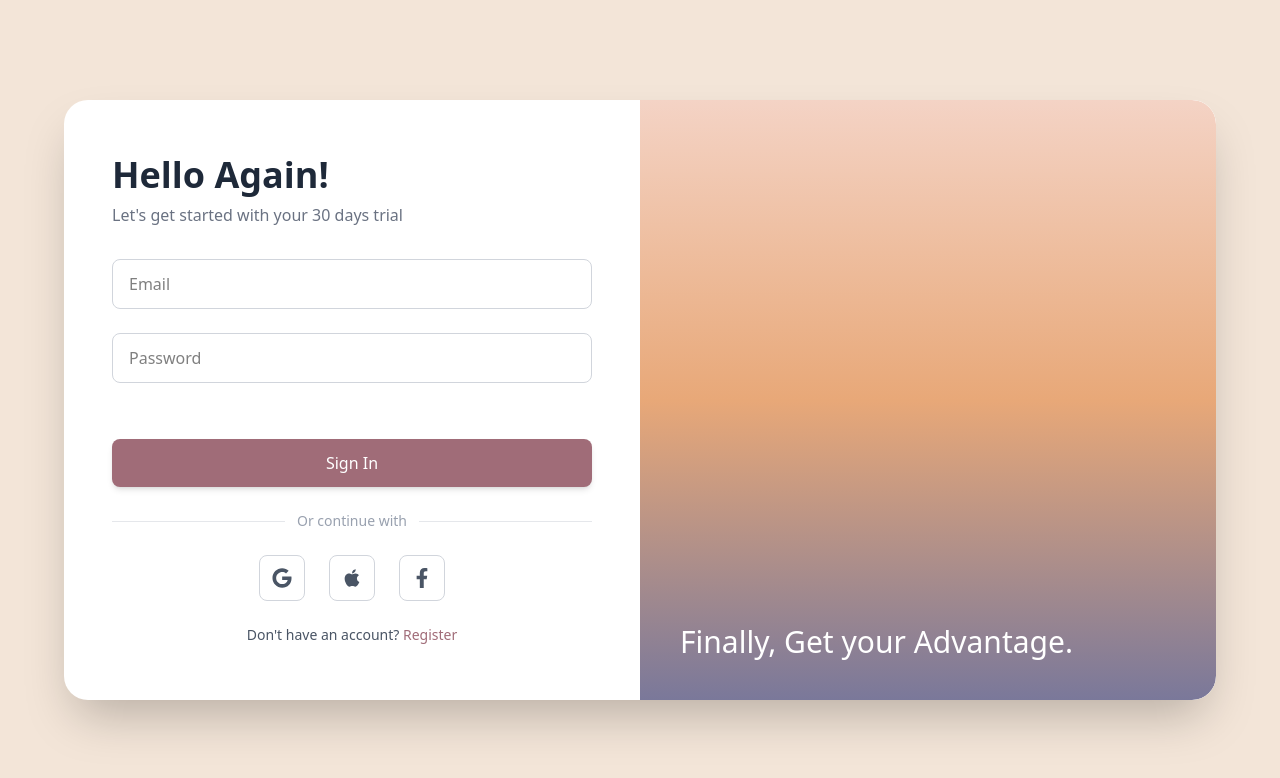
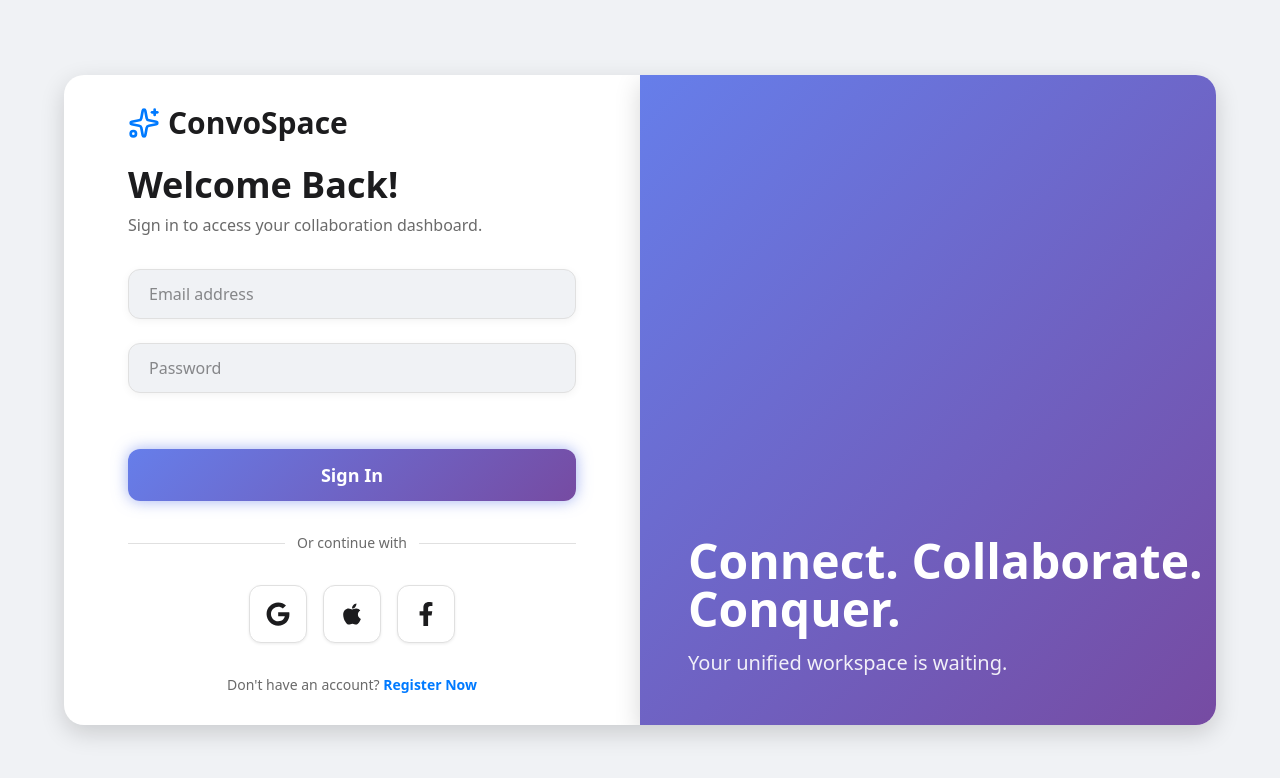
Before and after one commit to akshatx03x/ConvoSpace, a React (Vite) app in the folder frontend/: page /login in a window 1280 px wide. Shown: the top 778 px of the page. Built offline with nearby package versions, Linux system fonts and the light colour scheme.

Commit message:
Ui of login and register fixed

```diff
--- a/frontend/src/components/Auth/Login.jsx
+++ b/frontend/src/components/Auth/Login.jsx
@@ -1,7 +1,53 @@
+// Login.jsx (UI Redesign - Premium Login Screen)
 import React, { useState } from "react";
 import { Link, useNavigate } from "react-router-dom";
 import { FaGoogle, FaApple, FaFacebookF } from "react-icons/fa";
 import axios from "axios";
+import { Sparkles, Loader } from 'lucide-react';
+
+// Design Tokens (Using the consistent set)
+const DESIGN_TOKENS = {
+  colors: {
+    primary: '#007AFF',       // Brighter Blue
+    primaryDark: '#005ACF',
+    secondary: '#FF4500',     // Orange-red
+    tertiary: '#AF52DE',      // Purple
+    surface: '#FFFFFF',       // Pure white
+    surfaceElevated: '#F0F2F5', // Lightest grey (used as page BG)
+    surfaceHighlight: '#E0E5EC', // Slightly darker
+    border: '#E0E0E0',        // Light border
+    text: {
+      primary: '#1C1C1E',     // Darkest grey
+      secondary: '#6A6A6A',   // Medium grey
+      placeholder: '#A0A0A0',
+      white: '#FFFFFF'
+    },
+    // The shared accent gradient from VideoCalling
+    accentGradient: 'linear-gradient(135deg, #667eea 0%, #764ba2 100%)',
+  },
+  shadows: {
+    sm: '0px 1px 3px rgba(0, 0, 0, 0.08)',
+    md: '0px 4px 12px rgba(0, 0, 0, 0.12)',
+    lg: '0px 8px 24px rgba(0, 0, 0, 0.16)',
+    input: '0px 2px 8px rgba(0, 0, 0, 0.05)',
+    glow: '0 0 15px rgba(102, 126, 234, 0.6)',
+  },
+  radius: {
+    sm: '8px',
+    md: '12px',
+    lg: '20px',
+    xl: '30px',
+    full: '9999px',
+  }
+};
+
+const PRIMARY_COLOR = DESIGN_TOKENS.colors.primary;
+const PRIMARY_TEXT = DESIGN_TOKENS.colors.text.primary;
+const SECONDARY_TEXT = DESIGN_TOKENS.colors.text.secondary;
+const ELEVATED_BG = DESIGN_TOKENS.colors.surfaceElevated;
+const SURFACE_BG = DESIGN_TOKENS.colors.surface;
+const BORDER_COLOR = DESIGN_TOKENS.colors.border;
+const ACCENT_GRADIENT = DESIGN_TOKENS.colors.accentGradient;
 
 function Login() {
   const [formData, setFormData] = useState({
@@ -12,6 +58,7 @@ function Login() {
   const [loading, setLoading] = useState(false);
   const navigate = useNavigate();
 
+  // --- START: Functionality (UNCHANGED) ---
   const handleChange = (e) => {
     setFormData({ ...formData, [e.target.name]: e.target.value });
   };
@@ -36,19 +83,39 @@ function Login() {
       setLoading(false);
     }
   };
+  // --- END: Functionality (UNCHANGED) ---
+
 
   return (
-    <div className="min-h-screen flex items-center justify-center bg-[#F3E5D8] p-4 sm:p-8">
+    <div
+      className="min-h-screen flex items-center justify-center p-4 sm:p-8"
+      style={{ backgroundColor: ELEVATED_BG }}
+    >
 
-      <div className="flex w-full max-w-6xl h-[600px] bg-white rounded-3xl shadow-2xl overflow-hidden">
+      <div
+        className="flex w-full max-w-6xl h-auto lg:h-[650px] rounded-xl shadow-lg overflow-hidden"
+        style={{
+          backgroundColor: SURFACE_BG,
+          boxShadow: DESIGN_TOKENS.shadows.lg,
+          borderRadius: DESIGN_TOKENS.radius.lg
+        }}
+      >
 
-        <div className="w-full lg:w-1/2 p-12 flex flex-col justify-center">
+        {/* Left Section: Login Form */}
+        <div className="w-full lg:w-1/2 p-8 sm:p-12 md:p-16 flex flex-col justify-center">
 
-          <h1 className="text-4xl font-semibold mb-2 text-gray-800">
-            Hello Again!
-          </h1>
-          <p className="text-gray-500 mb-8">
-            Let's get started with your 30 days trial
+          <div className="flex items-center mb-6">
+            <Sparkles size={32} style={{ color: PRIMARY_COLOR }} className="mr-2" />
+            <h1 className="text-3xl font-extrabold" style={{ color: PRIMARY_TEXT }}>
+              ConvoSpace
+            </h1>
+          </div>
+
+          <h2 className="text-4xl font-semibold mb-2" style={{ color: PRIMARY_TEXT }}>
+            Welcome Back!
+          </h2>
+          <p className="mb-8" style={{ color: SECONDARY_TEXT }}>
+            Sign in to access your collaboration dashboard.
           </p>
 
           <form onSubmit={handleSubmit} className="space-y-6">
@@ -56,8 +123,15 @@ function Login() {
               <input
                 type="email"
                 name="email"
-                placeholder="Email"
-                className="w-full px-4 py-3 border border-gray-300 rounded-lg focus:outline-none focus:ring-1 focus:ring-gray-400"
+                placeholder="Email address"
+                className="w-full px-5 py-3 border rounded-xl focus:outline-none focus:ring-2"
+                style={{
+                  borderColor: BORDER_COLOR,
+                  backgroundColor: ELEVATED_BG,
+                  color: PRIMARY_TEXT,
+                  boxShadow: DESIGN_TOKENS.shadows.input,
+                  '--tw-ring-color': PRIMARY_COLOR
+                }}
                 value={formData.email}
                 onChange={handleChange}
                 required
@@ -69,57 +143,84 @@ function Login() {
                 type="password"
                 name="password"
                 placeholder="Password"
-                className="w-full px-4 py-3 border border-gray-300 rounded-lg focus:outline-none focus:ring-1 focus:ring-gray-400"
+                className="w-full px-5 py-3 border rounded-xl focus:outline-none focus:ring-2"
+                style={{
+                  borderColor: BORDER_COLOR,
+                  backgroundColor: ELEVATED_BG,
+                  color: PRIMARY_TEXT,
+                  boxShadow: DESIGN_TOKENS.shadows.input,
+                  '--tw-ring-color': PRIMARY_COLOR
+                }}
                 value={formData.password}
                 onChange={handleChange}
                 required
               />
             </div>
 
-            {error && <p className="text-red-500 text-sm">{error}</p>}
+            {error && <p className="text-red-500 text-sm font-medium">{error}</p>}
 
             <button
               type="submit"
-              className="w-full py-3 mt-8 text-white bg-[#A06C78] rounded-lg font-medium hover:bg-[#8B5C67] transition disabled:opacity-50 shadow-md"
+              className="w-full py-3 mt-8 text-white rounded-xl font-bold text-lg transition-all duration-200 hover:scale-[1.01] disabled:opacity-50"
+              style={{
+                background: ACCENT_GRADIENT,
+                boxShadow: DESIGN_TOKENS.shadows.glow
+              }}
               disabled={loading}
             >
-              {loading ? "Signing In..." : "Sign In"}
+              {loading ? (
+                <Loader size={24} className="animate-spin mx-auto" />
+              ) : (
+                "Sign In"
+              )}
             </button>
           </form>
-          <div className="flex items-center my-6">
-            <hr className="flex-grow border-gray-200" />
-            <span className="px-3 text-gray-400 text-sm">Or continue with</span>
-            <hr className="flex-grow border-gray-200" />
+
+          {/* Divider */}
+          <div className="flex items-center my-8">
+            <hr className="flex-grow" style={{ borderColor: BORDER_COLOR }} />
+            <span className="px-3 text-sm" style={{ color: SECONDARY_TEXT }}>
+              Or continue with
+            </span>
+            <hr className="flex-grow" style={{ borderColor: BORDER_COLOR }} />
           </div>
 
-          <div className="flex justify-center space-x-6">
-            <button className="p-3 border border-gray-300 rounded-lg hover:bg-gray-50 transition">
-              <FaGoogle className="w-5 h-5 text-gray-600" />
-            </button>
-            <button className="p-3 border border-gray-300 rounded-lg hover:bg-gray-50 transition">
-              <FaApple className="w-5 h-5 text-gray-600" />
-            </button>
-            <button className="p-3 border border-gray-300 rounded-lg hover:bg-gray-50 transition">
-              <FaFacebookF className="w-5 h-5 text-gray-600" />
-            </button>
+          {/* Social Auth Buttons */}
+          <div className="flex justify-center space-x-4">
+            <SocialAuthButton icon={FaGoogle} label="Google" />
+            <SocialAuthButton icon={FaApple} label="Apple" />
+            <SocialAuthButton icon={FaFacebookF} label="Facebook" />
           </div>
 
-          <p className="text-sm text-center text-gray-600 mt-6">
+          <p className="text-sm text-center mt-8" style={{ color: SECONDARY_TEXT }}>
             Don't have an account?{" "}
-            <Link to="/register" className="text-[#A06C78] hover:underline">
-              Register
+            <Link
+              to="/register"
+              className="font-semibold"
+              style={{ color: PRIMARY_COLOR, textDecoration: 'none' }}
+              onMouseEnter={(e) => e.currentTarget.style.textDecoration = 'underline'}
+              onMouseLeave={(e) => e.currentTarget.style.textDecoration = 'none'}
+            >
+              Register Now
             </Link>
           </p>
         </div>
-        <div className="hidden lg:block lg:w-1/2 p-10 relative rounded-r-3xl"
-             style={{
-               backgroundImage: 'linear-gradient(to top, #7A789A, #E8A878, #F4D3C5)',
-               backgroundSize: 'cover',
-               backgroundPosition: 'center',
-             }}
+
+        {/* Right Section: Promotional Gradient Panel */}
+        <div
+          className="hidden lg:block lg:w-1/2 p-12 relative"
+          style={{
+            background: ACCENT_GRADIENT,
+            boxShadow: DESIGN_TOKENS.shadows.lg,
+          }}
         >
-          <div className="absolute bottom-10 left-10 text-white">
-             <h2 className="text-3xl font-light">Finally, Get your Advantage.</h2>
+          <div className="absolute bottom-12 left-12 text-white">
+            <h2 className="text-5xl font-bold mb-4">
+              Connect. Collaborate. Conquer.
+            </h2>
+            <p className="text-xl font-light opacity-90">
+              Your unified workspace is waiting.
+            </p>
           </div>
         </div>
       </div>
@@ -127,4 +228,15 @@ function Login() {
   );
 }
 
+// Helper component for styled social auth buttons
+const SocialAuthButton = ({ icon: Icon, label }) => (
+    <button
+        className="p-4 border rounded-xl transition-all duration-200 hover:scale-105 active:scale-95"
+        style={{ borderColor: BORDER_COLOR, backgroundColor: SURFACE_BG, boxShadow: DESIGN_TOKENS.shadows.sm }}
+        aria-label={`Sign in with ${label}`}
+    >
+        <Icon className="w-6 h-6" style={{ color: PRIMARY_TEXT }} />
+    </button>
+);
+
 export default Login;
--- a/frontend/src/components/Auth/Register.jsx
+++ b/frontend/src/components/Auth/Register.jsx
@@ -1,6 +1,52 @@
+// Register.jsx (UI Redesign - Premium Registration Screen)
 import React, { useState } from "react";
 import { Link, useNavigate } from "react-router-dom";
 import axios from "axios";
+import { Sparkles, Loader } from 'lucide-react';
+
+// Design Tokens (Using the consistent set)
+const DESIGN_TOKENS = {
+  colors: {
+    primary: '#007AFF',       // Brighter Blue
+    primaryDark: '#005ACF',
+    secondary: '#FF4500',     // Orange-red
+    tertiary: '#AF52DE',      // Purple
+    surface: '#FFFFFF',       // Pure white
+    surfaceElevated: '#F0F2F5', // Lightest grey (used as page BG)
+    surfaceHighlight: '#E0E5EC', // Slightly darker
+    border: '#E0E0E0',        // Light border
+    text: {
+      primary: '#1C1C1E',     // Darkest grey
+      secondary: '#6A6A6A',   // Medium grey
+      placeholder: '#A0A0A0',
+      white: '#FFFFFF'
+    },
+    // The shared accent gradient from VideoCalling
+    accentGradient: 'linear-gradient(135deg, #667eea 0%, #764ba2 100%)',
+  },
+  shadows: {
+    sm: '0px 1px 3px rgba(0, 0, 0, 0.08)',
+    md: '0px 4px 12px rgba(0, 0, 0, 0.12)',
+    lg: '0px 8px 24px rgba(0, 0, 0, 0.16)',
+    input: '0px 2px 8px rgba(0, 0, 0, 0.05)',
+    glow: '0 0 15px rgba(102, 126, 234, 0.6)',
+  },
+  radius: {
+    sm: '8px',
+    md: '12px',
+    lg: '20px',
+    xl: '30px',
+    full: '9999px',
+  }
+};
+
+const PRIMARY_COLOR = DESIGN_TOKENS.colors.primary;
+const PRIMARY_TEXT = DESIGN_TOKENS.colors.text.primary;
+const SECONDARY_TEXT = DESIGN_TOKENS.colors.text.secondary;
+const ELEVATED_BG = DESIGN_TOKENS.colors.surfaceElevated;
+const SURFACE_BG = DESIGN_TOKENS.colors.surface;
+const BORDER_COLOR = DESIGN_TOKENS.colors.border;
+const ACCENT_GRADIENT = DESIGN_TOKENS.colors.accentGradient;
 
 const Register = () => {
   const [formData, setFormData] = useState({
@@ -13,6 +59,7 @@ const Register = () => {
   const [loading, setLoading] = useState(false);
   const navigate = useNavigate();
 
+  // --- START: Functionality (UNCHANGED) ---
   const handleChange = (e) => {
     setFormData({ ...formData, [e.target.name]: e.target.value });
   };
@@ -39,15 +86,38 @@ const Register = () => {
       setLoading(false);
     }
   };
+  // --- END: Functionality (UNCHANGED) ---
 
   return (
-    <div className="min-h-screen flex items-center justify-center bg-[#F3E5D8] p-4 sm:p-8">
-      <div className="flex w-full max-w-6xl h-[650px] bg-white rounded-3xl shadow-2xl overflow-hidden">
+    <div
+      className="min-h-screen flex items-center justify-center p-4 sm:p-8"
+      style={{ backgroundColor: ELEVATED_BG }}
+    >
+      <div
+        className="flex w-full max-w-6xl h-auto lg:h-[650px] rounded-xl shadow-lg overflow-hidden"
+        style={{
+          backgroundColor: SURFACE_BG,
+          boxShadow: DESIGN_TOKENS.shadows.lg,
+          borderRadius: DESIGN_TOKENS.radius.lg
+        }}
+      >
 
         {/* Left side - Form */}
-        <div className="w-full lg:w-1/2 p-12 flex flex-col justify-center">
-          <h1 className="text-4xl font-semibold mb-2 text-gray-800">Create Account</h1>
-          <p className="text-gray-500 mb-8">Start your 30-day free trial today</p>
+        <div className="w-full lg:w-1/2 p-8 sm:p-12 md:p-16 flex flex-col justify-center">
+
+          <div className="flex items-center mb-6">
+            <Sparkles size={32} style={{ color: PRIMARY_COLOR }} className="mr-2" />
+            <h1 className="text-3xl font-extrabold" style={{ color: PRIMARY_TEXT }}>
+              ConvoSpace
+            </h1>
+          </div>
+
+          <h2 className="text-4xl font-semibold mb-2" style={{ color: PRIMARY_TEXT }}>
+            Create Account
+          </h2>
+          <p className="mb-8" style={{ color: SECONDARY_TEXT }}>
+            Start your 30-day free trial today.
+          </p>
 
           <form onSubmit={handleSubmit} className="space-y-5">
             <div>
@@ -55,7 +125,14 @@ const Register = () => {
                 type="text"
                 name="name"
                 placeholder="Full Name"
-                className="w-full px-4 py-3 border border-gray-300 rounded-lg focus:outline-none focus:ring-1 focus:ring-gray-400"
+                className="w-full px-5 py-3 border rounded-xl focus:outline-none focus:ring-2"
+                style={{
+                  borderColor: BORDER_COLOR,
+                  backgroundColor: ELEVATED_BG,
+                  color: PRIMARY_TEXT,
+                  boxShadow: DESIGN_TOKENS.shadows.input,
+                  '--tw-ring-color': PRIMARY_COLOR
+                }}
                 value={formData.name}
                 onChange={handleChange}
                 required
@@ -67,7 +144,14 @@ const Register = () => {
                 type="text"
                 name="userName"
                 placeholder="Username"
-                className="w-full px-4 py-3 border border-gray-300 rounded-lg focus:outline-none focus:ring-1 focus:ring-gray-400"
+                className="w-full px-5 py-3 border rounded-xl focus:outline-none focus:ring-2"
+                style={{
+                  borderColor: BORDER_COLOR,
+                  backgroundColor: ELEVATED_BG,
+                  color: PRIMARY_TEXT,
+                  boxShadow: DESIGN_TOKENS.shadows.input,
+                  '--tw-ring-color': PRIMARY_COLOR
+                }}
                 value={formData.userName}
                 onChange={handleChange}
                 required
@@ -78,8 +162,15 @@ const Register = () => {
               <input
                 type="email"
                 name="email"
-                placeholder="Email"
-                className="w-full px-4 py-3 border border-gray-300 rounded-lg focus:outline-none focus:ring-1 focus:ring-gray-400"
+                placeholder="Email address"
+                className="w-full px-5 py-3 border rounded-xl focus:outline-none focus:ring-2"
+                style={{
+                  borderColor: BORDER_COLOR,
+                  backgroundColor: ELEVATED_BG,
+                  color: PRIMARY_TEXT,
+                  boxShadow: DESIGN_TOKENS.shadows.input,
+                  '--tw-ring-color': PRIMARY_COLOR
+                }}
                 value={formData.email}
                 onChange={handleChange}
                 required
@@ -91,46 +182,68 @@ const Register = () => {
                 type="password"
                 name="password"
                 placeholder="Password"
-                className="w-full px-4 py-3 border border-gray-300 rounded-lg focus:outline-none focus:ring-1 focus:ring-gray-400"
+                className="w-full px-5 py-3 border rounded-xl focus:outline-none focus:ring-2"
+                style={{
+                  borderColor: BORDER_COLOR,
+                  backgroundColor: ELEVATED_BG,
+                  color: PRIMARY_TEXT,
+                  boxShadow: DESIGN_TOKENS.shadows.input,
+                  '--tw-ring-color': PRIMARY_COLOR
+                }}
                 value={formData.password}
                 onChange={handleChange}
                 required
               />
             </div>
 
-            {error && <p className="text-red-500 text-sm">{error}</p>}
+            {error && <p className="text-red-500 text-sm font-medium">{error}</p>}
 
             <button
               type="submit"
-              className="w-full py-3 mt-6 text-white bg-[#A06C78] rounded-lg font-medium hover:bg-[#8B5C67] transition disabled:opacity-50 shadow-md"
+              className="w-full py-3 mt-8 text-white rounded-xl font-bold text-lg transition-all duration-200 hover:scale-[1.01] disabled:opacity-50"
+              style={{
+                background: ACCENT_GRADIENT,
+                boxShadow: DESIGN_TOKENS.shadows.glow
+              }}
               disabled={loading}
             >
-              {loading ? "Registering..." : "Register"}
+              {loading ? (
+                <Loader size={24} className="animate-spin mx-auto" />
+              ) : (
+                "Register"
+              )}
             </button>
           </form>
 
-          <p className="text-sm text-center text-gray-600 mt-6">
+          <p className="text-sm text-center mt-6" style={{ color: SECONDARY_TEXT }}>
             Already have an account?{" "}
-            <Link to="/login" className="text-[#A06C78] hover:underline">
-              Login
+            <Link
+              to="/login"
+              className="font-semibold"
+              style={{ color: PRIMARY_COLOR, textDecoration: 'none' }}
+              onMouseEnter={(e) => e.currentTarget.style.textDecoration = 'underline'}
+              onMouseLeave={(e) => e.currentTarget.style.textDecoration = 'none'}
+            >
+              Login here
             </Link>
           </p>
         </div>
 
-        {/* Right side - Gradient panel */}
+        {/* Right side - Promotional Gradient Panel */}
         <div
-          className="hidden lg:block lg:w-1/2 p-10 relative rounded-r-3xl"
+          className="hidden lg:block lg:w-1/2 p-12 relative"
           style={{
-            backgroundImage:
-              "linear-gradient(to top, #7A789A, #E8A878, #F4D3C5)",
-            backgroundSize: "cover",
-            backgroundPosition: "center",
+            background: ACCENT_GRADIENT,
+            boxShadow: DESIGN_TOKENS.shadows.lg,
           }}
         >
-          <div className="absolute bottom-10 left-10 text-white">
-            <h2 className="text-3xl font-light">
-              Join Us & Build Your Future.
+          <div className="absolute bottom-12 left-12 text-white">
+            <h2 className="text-5xl font-extrabold mb-4">
+              Join the Future of Collaboration.
             </h2>
+            <p className="text-xl font-light opacity-90">
+              Unlock your 30-day free trial today.
+            </p>
           </div>
         </div>
       </div>
```
